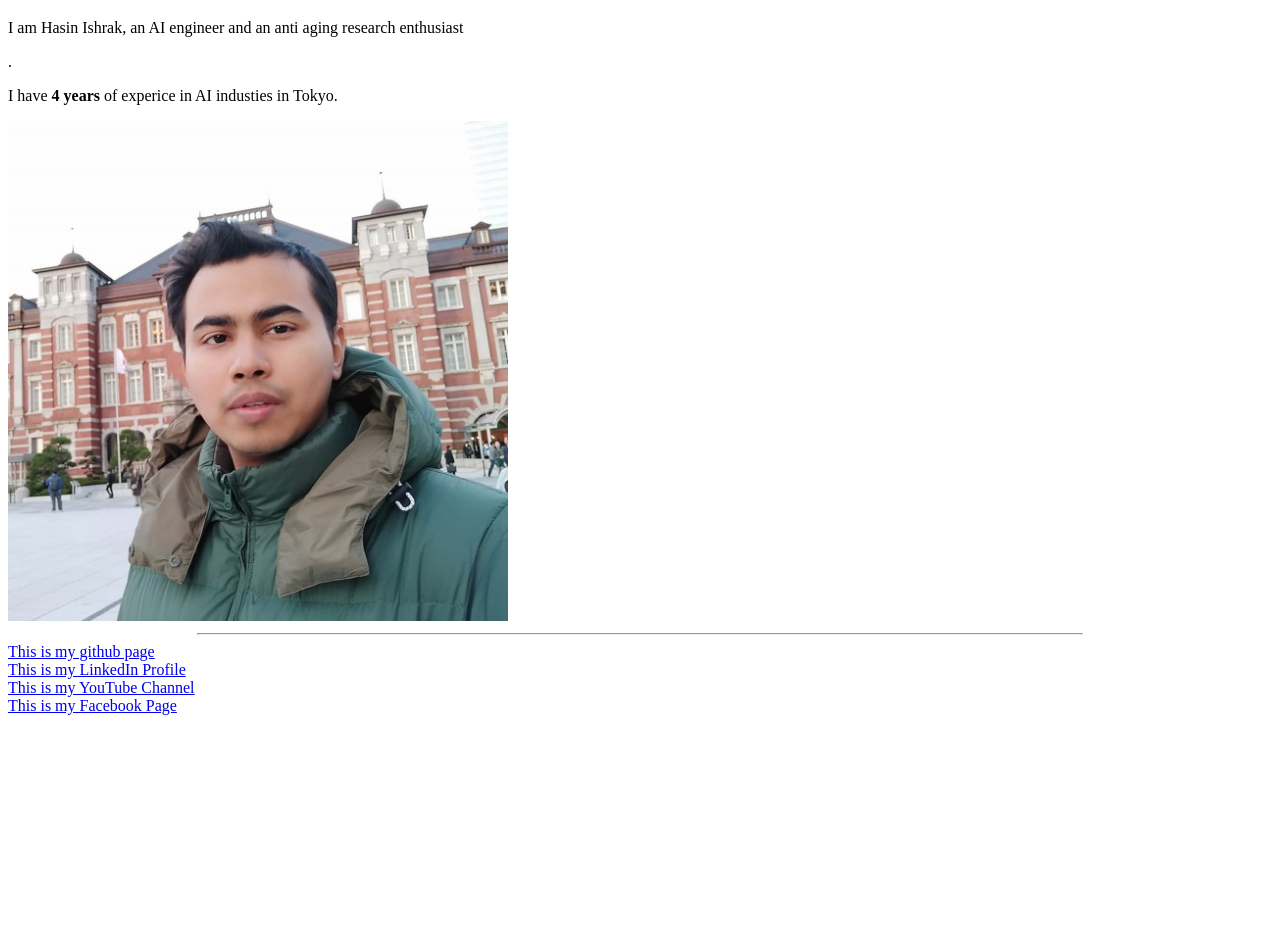
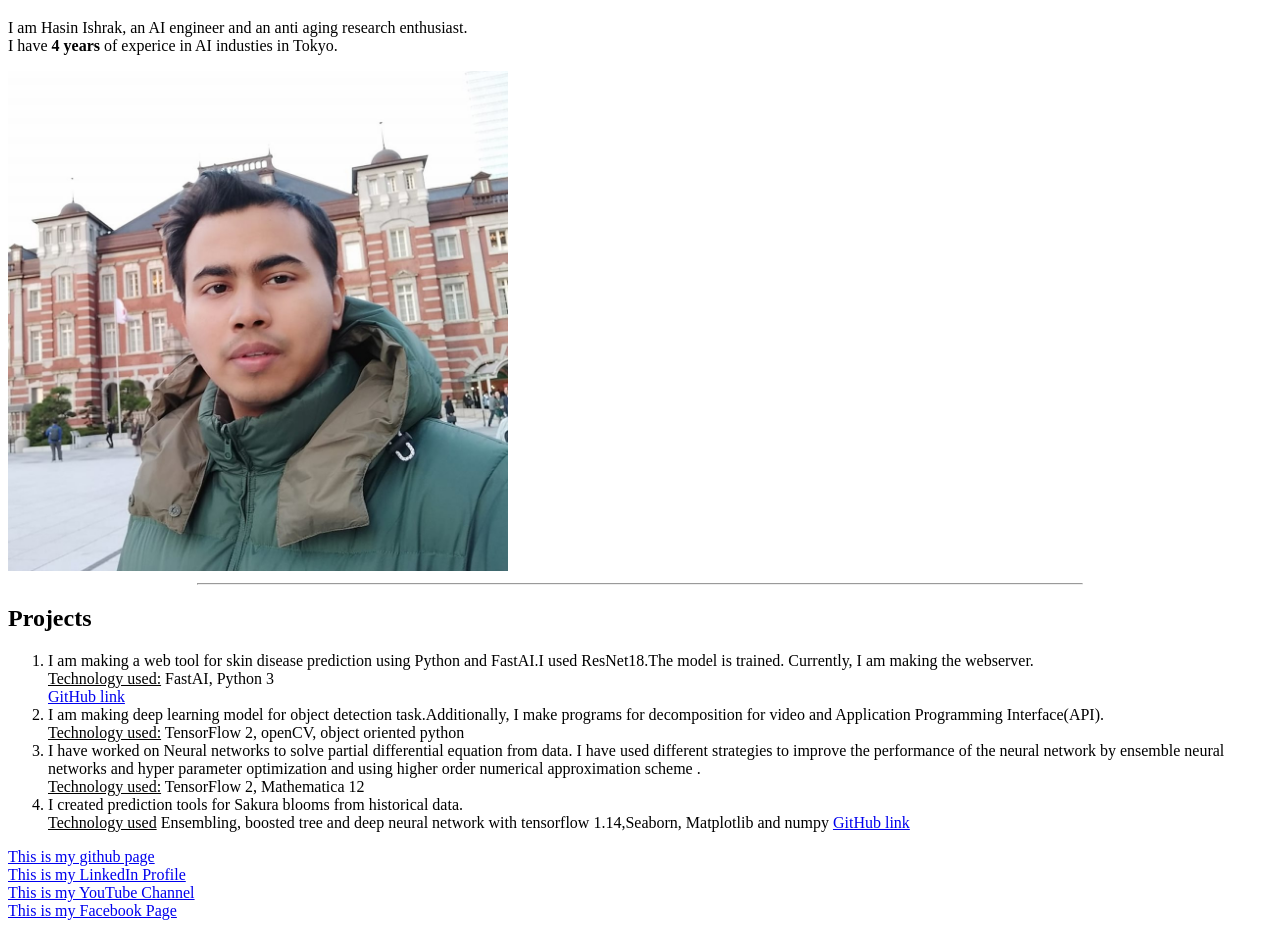
Before and after one commit to Ishrak-DataScience/MyWebsite, a plain HTML site: page index.html in a window 1280 px wide. Shown: the part 61-989 px from the top of the page. Before the commit the page ends 800 px from the top, so only its background shows below. Drawn offline with Linux system fonts and the light colour scheme.

Commit message:
added_projects

```diff
--- a/index.html
+++ b/index.html
@@ -7,12 +7,35 @@
     <title>Document</title>
 </head>
     <h1>Hasin Ishrak</h1>
-    <p>I am Hasin Ishrak, an AI engineer and an anti aging research enthusiast</p>. <p>I have <b>4 years</b> of experice in AI industies in Tokyo.</p>
+    <p>I am Hasin Ishrak, an AI engineer and an anti aging research enthusiast. <br>I have <b>4 years</b> of experice in AI industies in Tokyo.</p>
     <img src="profilePic.jpg" height="500px" width="500px">
     <hr width="70%">
-    <a href="https://github.com/Ishrak-DataScience">This is my github page</a></br>
-    <a href="https://www.linkedin.com/in/ishrak-h-517623a4">This is my LinkedIn Profile</a></br>
-    <a href="https://www.youtube.com/channel/UCe6Y-nAbeqSuoo9p9v_SNbg">This is my YouTube Channel</a></br>
+    <h2>Projects</h2>
+    <ol>
+        <li> I am making a web tool for skin disease prediction using Python and FastAI.I used ResNet18.The model is trained. Currently, I am making the webserver.<br>
+            <u>Technology used:</u>  FastAI, Python 3<br>
+            <a href="https://github.com/Ishrak-DataScience/Skin_diseases_checker/">GitHub link</a>
+        </li>
+
+        <li> I am making deep learning model for object detection
+            task.Additionally, I make programs for decomposition for video and
+            Application Programming Interface(API).<br>
+            <u>Technology used:</u> TensorFlow 2, openCV, object oriented python</li>
+        <li> I have worked on Neural networks to solve partial differential
+            equation from data. I have used different strategies to improve the
+            performance of the neural network by ensemble neural networks
+            and hyper parameter optimization and using higher order numerical
+            approximation scheme .<br>
+            <u>Technology used:</u>  TensorFlow 2, Mathematica 12</li>
+
+        <li>I created prediction tools for Sakura blooms from historical data.<br>
+            <u>Technology used</u> Ensembling, boosted tree and deep neural network with tensorflow 1.14,Seaborn, Matplotlib and numpy
+             <a href="https://github.com/Ishrak-DataScience/Skin_diseases_checker/">GitHub link</a></li>
+    </ol>
+
+    <a href="https://github.com/Ishrak-DataScience">This is my github page</a><br>
+    <a href="https://www.linkedin.com/in/ishrak-h-517623a4">This is my LinkedIn Profile</a><br>
+    <a href="https://www.youtube.com/channel/UCe6Y-nAbeqSuoo9p9v_SNbg">This is my YouTube Channel</a><br>
     <a href="https://www.facebook.com/hasinishrak2005/">This is my Facebook Page</a>
 
     <script src="index.js">
```
